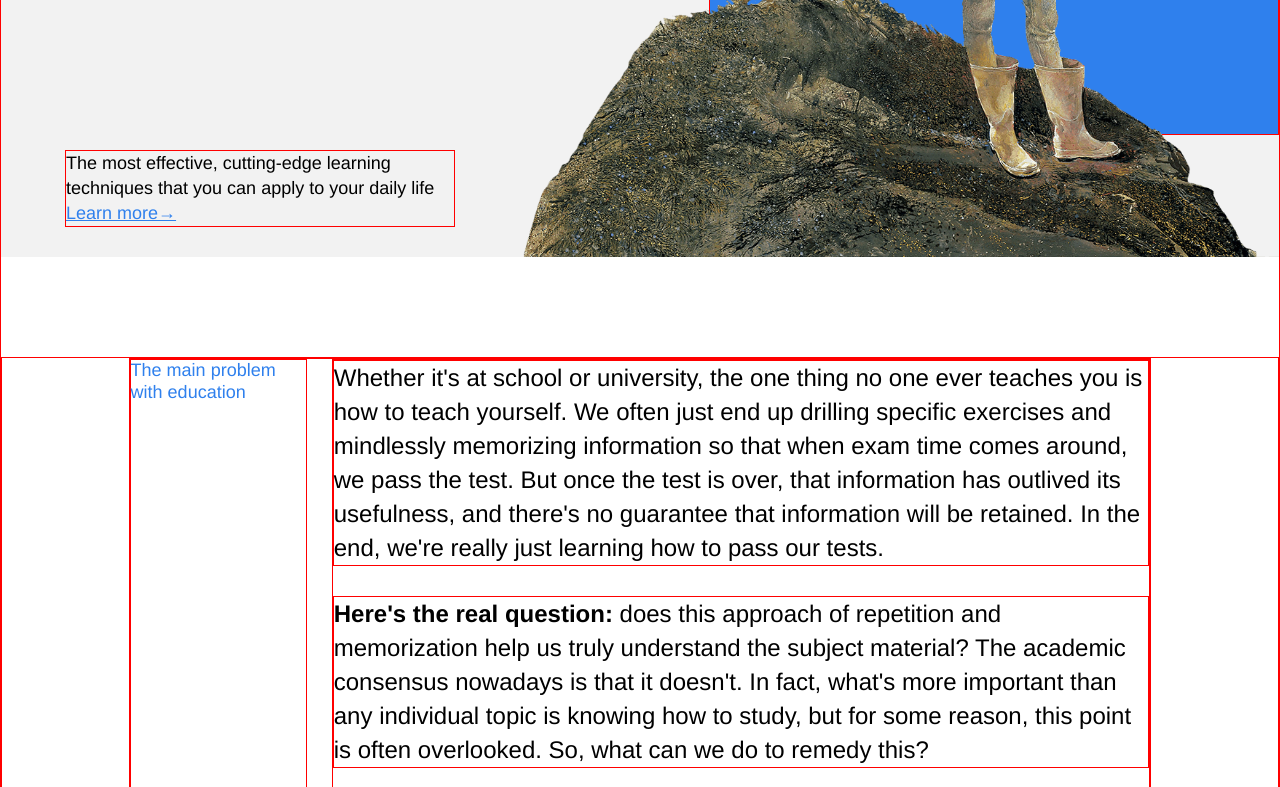
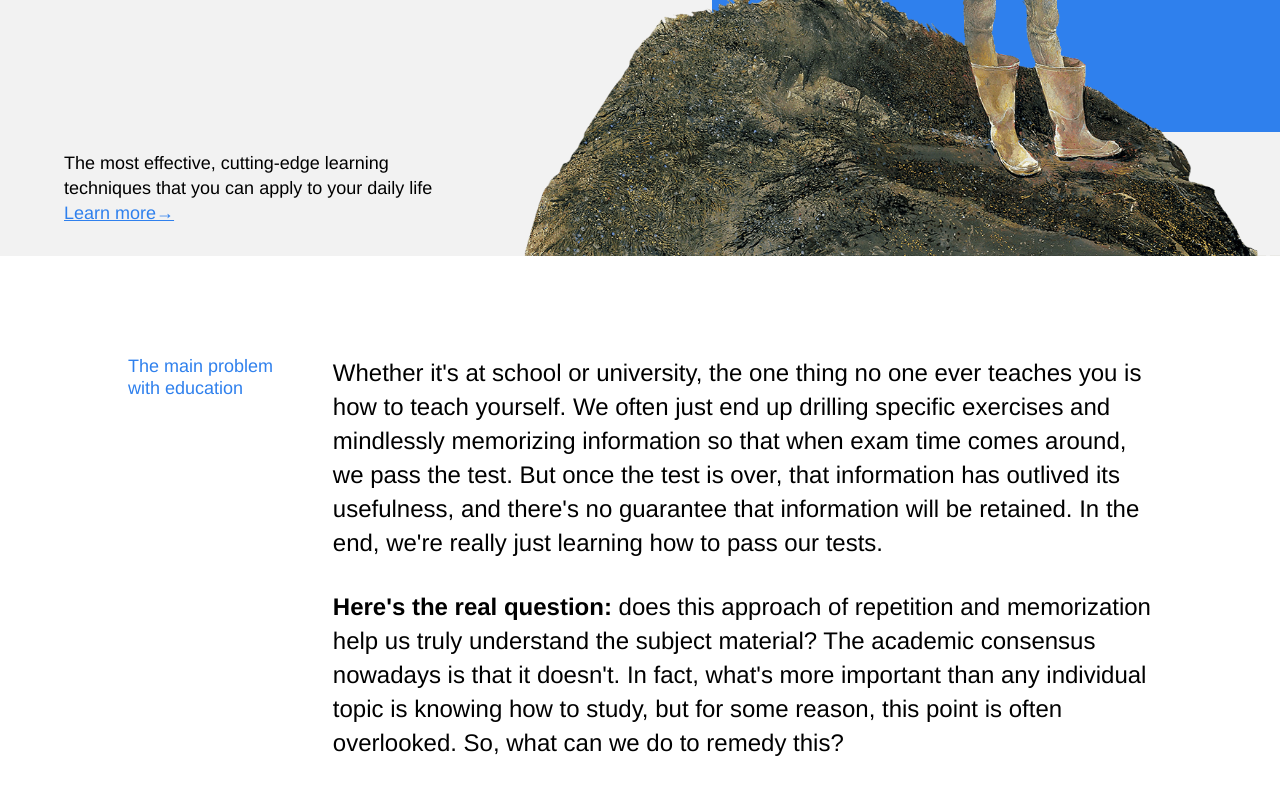
Before and after one commit to sashadar/Learning-how-to-learn, a plain HTML site: page index.html in a window 1280 px wide. Shown: the part 500-1287 px from the top of the page. Drawn offline with Linux system fonts and the light colour scheme.

Commit message:
final version. Temporary borders removed

```diff
--- a/styles/style.css
+++ b/styles/style.css
@@ -7,18 +7,6 @@
   margin: 0 auto;
   /* this ensures that all content is centered on screens wider than 1600px */
   font-family: "Helvetica Neue", Arial, sans-serif;
-}
-
-div,
-h1,
-h2,
-p,
-ul,
-li,
-section {
-  border-style: solid;
-  border-width: 1px;
-  border-color: red;
 }
 
 .header {
```
